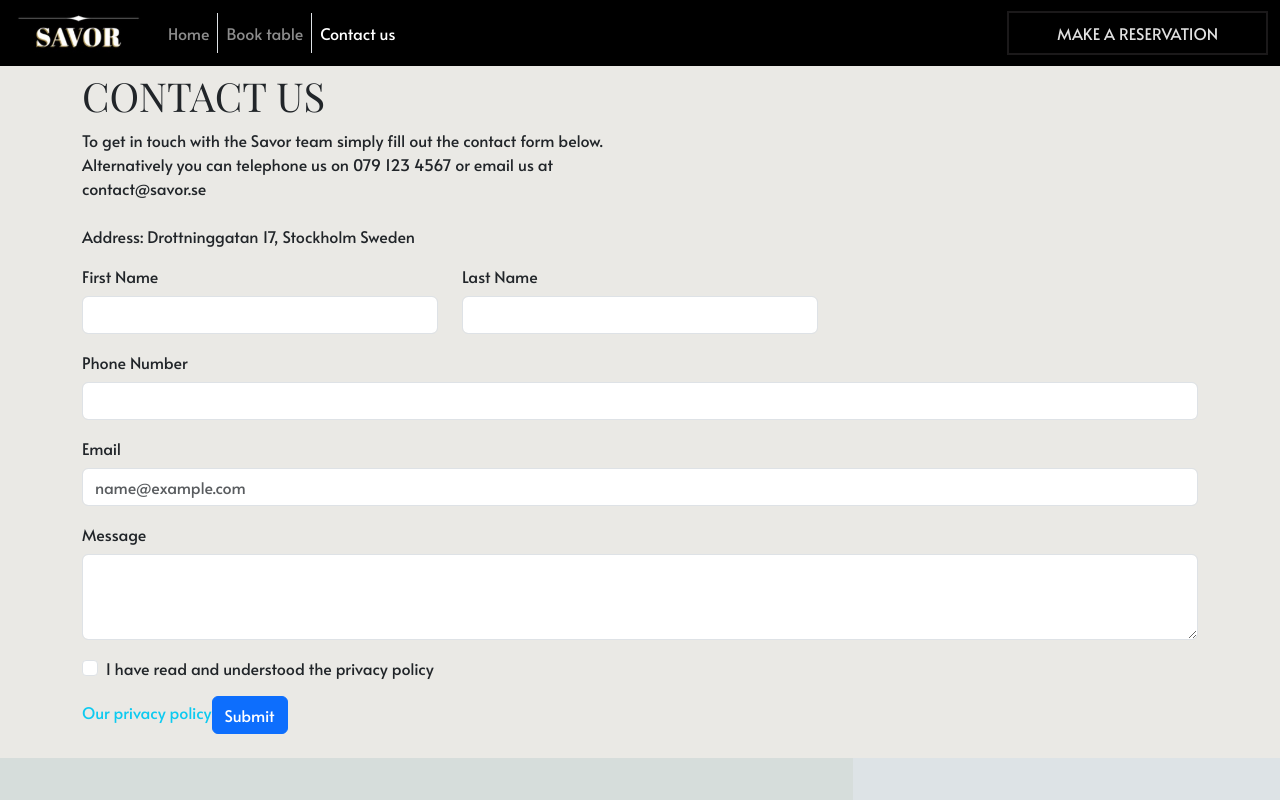
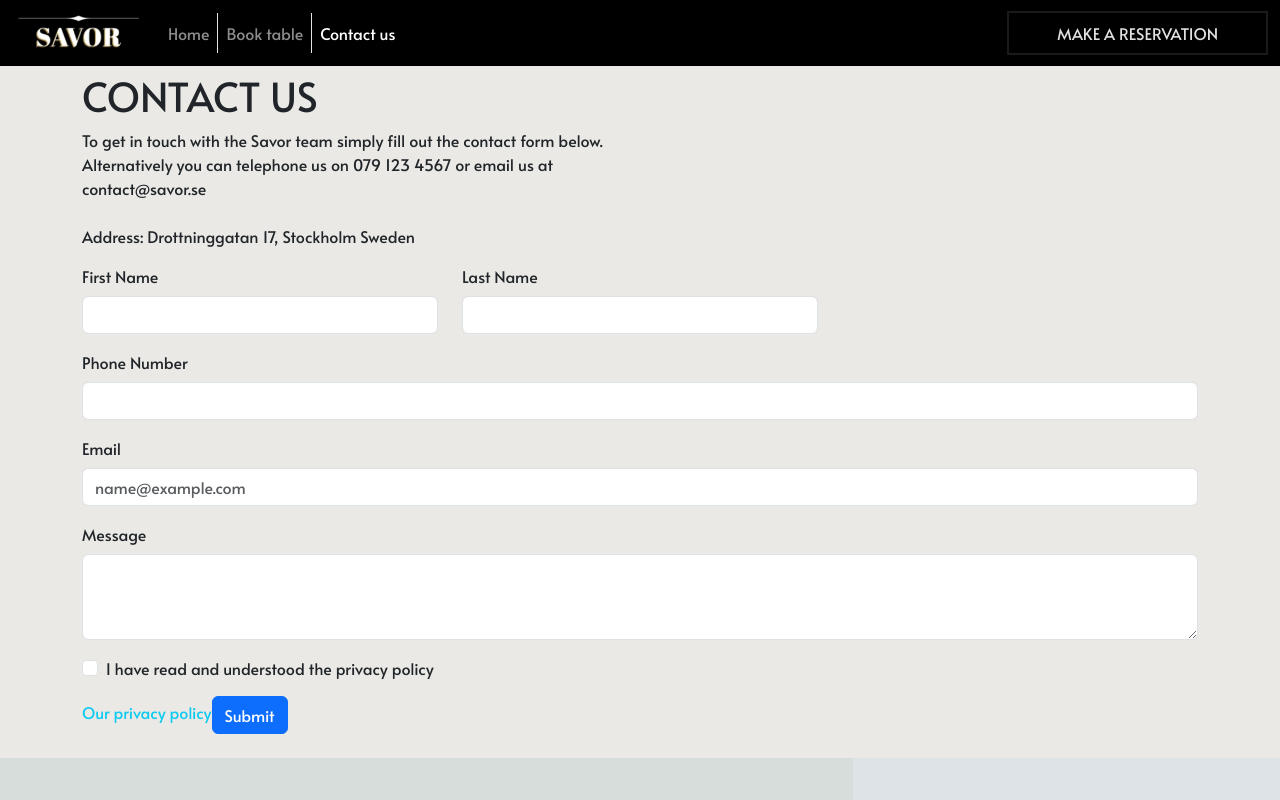
Before and after one commit to jennikaelisson/savor-restaurant, a React (Vite) app: page /contact in a window 1280 px wide. Shown: the top 800 px of the page. Built offline with nearby package versions, Linux system fonts and the light colour scheme; a web font is replaced by a local one.

Commit message:
add className to h1

```diff
--- a/src/pages/Contact/Contact.tsx
+++ b/src/pages/Contact/Contact.tsx
@@ -1,10 +1,11 @@
 import ContactForm from "./ContactForm";
+
 
 const Contact = () => {
 	return (
 		<main className="flex-shrink mt-5">
 			<div className="container py-4">
-				<h1>CONTACT US</h1>
+				<h1 className='h1'>CONTACT US</h1>
 				<section>
 					<p>
 						To get in touch with the Savor team simply fill out the contact form
```
